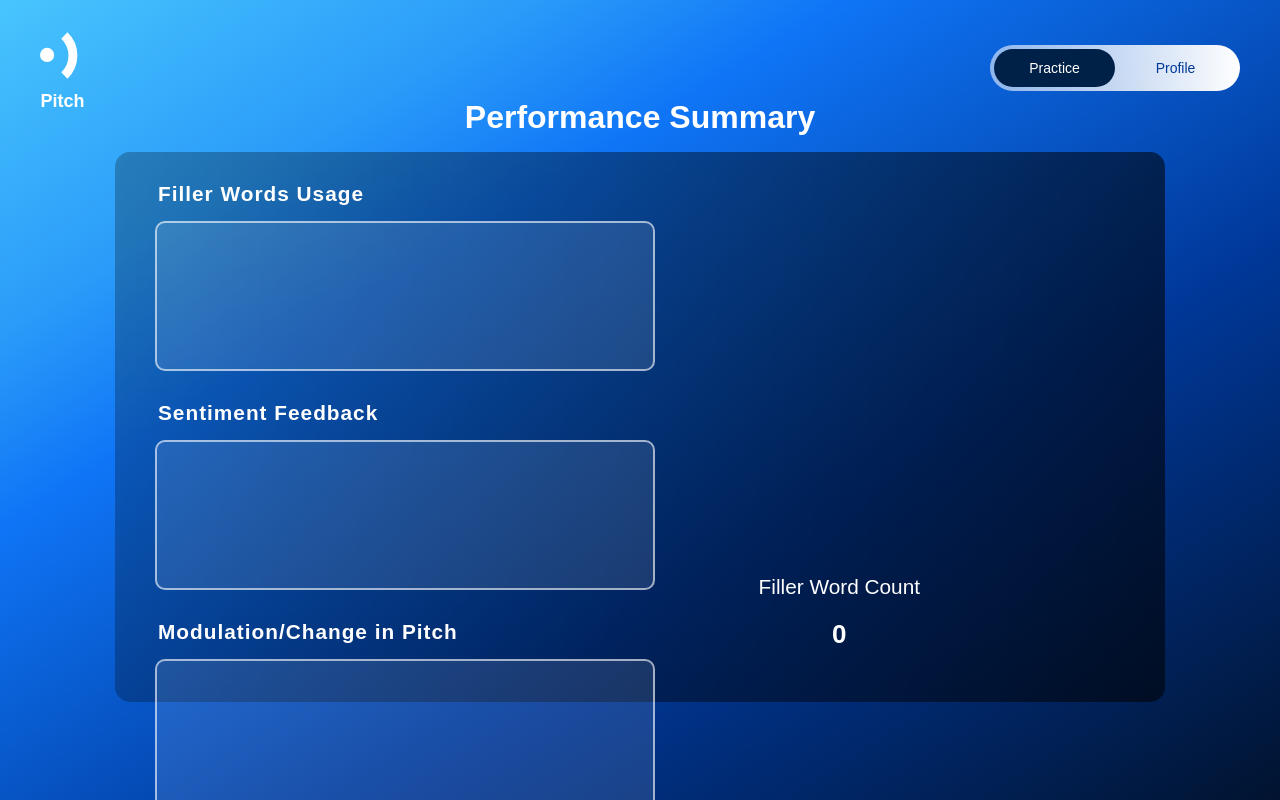
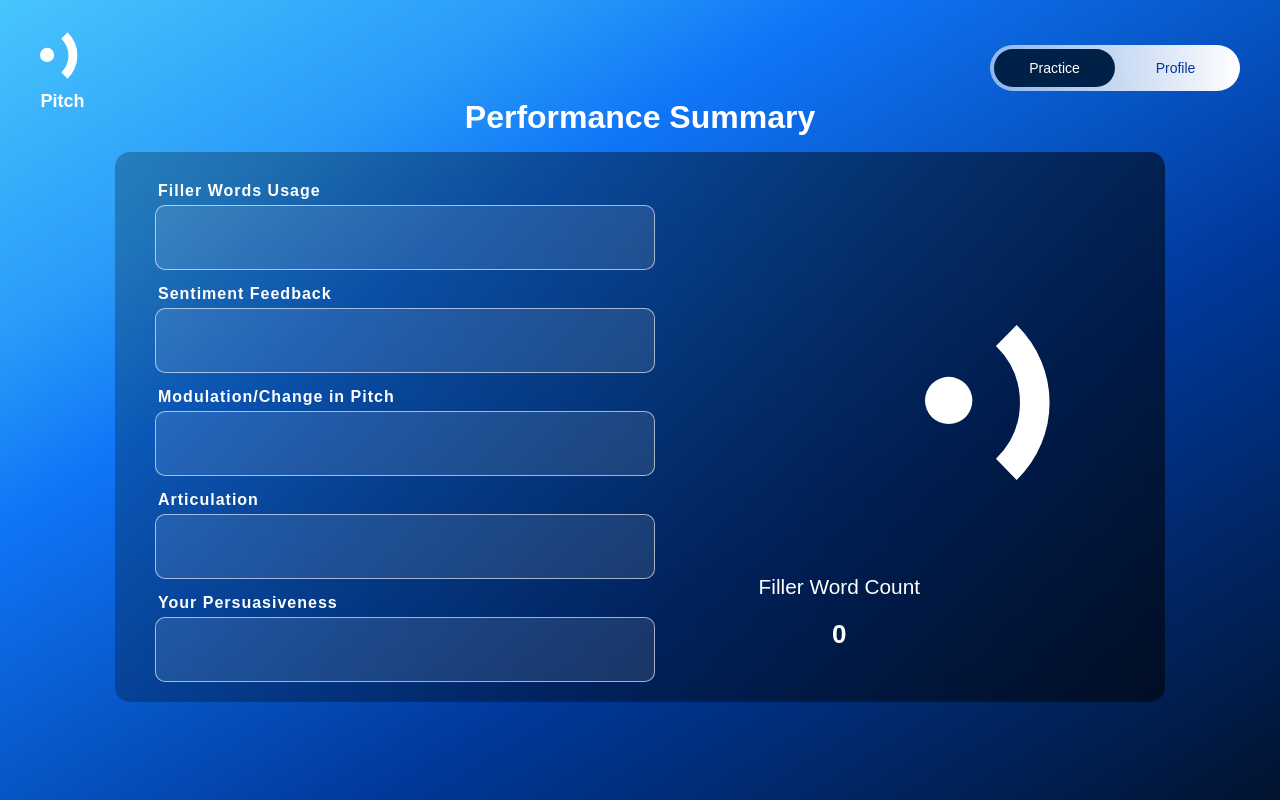
Before and after one commit to puyepuye/conuhacks-PitchItPerfect, a Next.js app in the folder client/: page /summary in a window 1280 px wide. Built offline with nearby package versions, Linux system fonts and the light colour scheme.

Commit message:
of course i didn't lose a whole working version and had to fix it again ;)

```diff
--- a/client/src/app/summary/page.tsx
+++ b/client/src/app/summary/page.tsx
@@ -50,9 +50,11 @@ const Summary = () => {
     sentiment_feedback: searchParams.get("sentiment") || "",
     modulation_analysis: searchParams.get("modulation") || "",
     articulation_analysis: searchParams.get("articulation") || "",
-    persuasiveness_feedback: searchParams.get("persuasivness") || "",
+    persuasiveness_feedback: searchParams.get("persuasiveness") || "",
     rubrik_feedback: searchParams.get("rubrik") || "",
   }
+  console.log(data);
+
   return <SummaryPage data={data}/>
 
 }
--- a/client/src/app/summary/summary.css
+++ b/client/src/app/summary/summary.css
@@ -123,9 +123,9 @@
 .feedback-box {
   width: 100%;  /* Adjust width */
   max-width: 850px; /* Set max width */
-  height: 150px; /* Adjust height */
+  height: 65px; /* Adjust height */
   background: rgba(255, 255, 255, 0.1); /* Subtle transparent background */
-  border: 2px solid rgba(255, 255, 255, 0.6); /* White border */
+  border: 1px solid rgba(255, 255, 255, 0.6); /* White border */
   border-radius: 10px; /* Rounded corners */
   padding: 12px; /* Inner spacing */
   font-size: 1rem;
@@ -134,16 +134,16 @@
   overflow-y: auto; /* Enable scrolling if text is too long */
   scrollbar-width: thin;
   scrollbar-color: rgba(255, 255, 255, 0.6) transparent;
-  margin-bottom: 20px;
+  margin-bottom: 5px;
   margin-left: 20px;
 }
 
 /* Feedback Title */
 .feedback-title {
-  font-size: 1.3rem; /* Increase font size */
-  font-weight: 700; /* Make it bold */
+  font-size: 1rem; /* Increase font size */
+  font-weight: 600; /* Make it bold */
   color: white; /* Ensure it stands out */
-  margin-bottom: 15px; /* Add spacing below */
+  margin-bottom: 5px; /* Add spacing below */
   letter-spacing: 1px; /* Optional: Add spacing between letters */
   margin-left: 23px;
 }
@@ -185,3 +185,12 @@
 .toneYay {
   margin-left: 330px;
 }
+
+.logoBig {
+  width: 100px;
+  height: auto;
+  position: absolute;
+  top: 350px;
+  left: 950px;
+  scale: 1.5;
+}
--- a/client/src/components/SummaryPage.tsx
+++ b/client/src/components/SummaryPage.tsx
@@ -41,6 +41,7 @@ const SummaryPage: React.FC<SummaryPageProps> = ({data}) => {
       </div>
       </div>
 
+      <Image src="/icons/pitchlogo.svg" alt="Pitch Logo Big" width={50} height={50} className="logoBig"/>
         <div className="metrics-container">
           <div className="metric-item">Filler Word Count</div>
           <div className="metric-value">{data.filler_data}</div>
@@ -90,7 +91,7 @@ const SummaryPage: React.FC<SummaryPageProps> = ({data}) => {
         {/* Persuasivness Feedback*/}
         <div style={{ display: "flex", justifyContent: "space-between", alignItems: "center", gap: "1rem" }}>
         <div className="feedback-container">
-        <h3 className="feedback-title">Your Persuasivness</h3>
+        <h3 className="feedback-title">Your Persuasiveness</h3>
           <div className="feedback-box">
             <p> {data.persuasiveness_feedback}</p>
           </div>
```
Also changed, not shown: client/src/app/pitch/page.tsx (+7 -8 lines), 2 other files (tests, documents, lock files or other folders).
